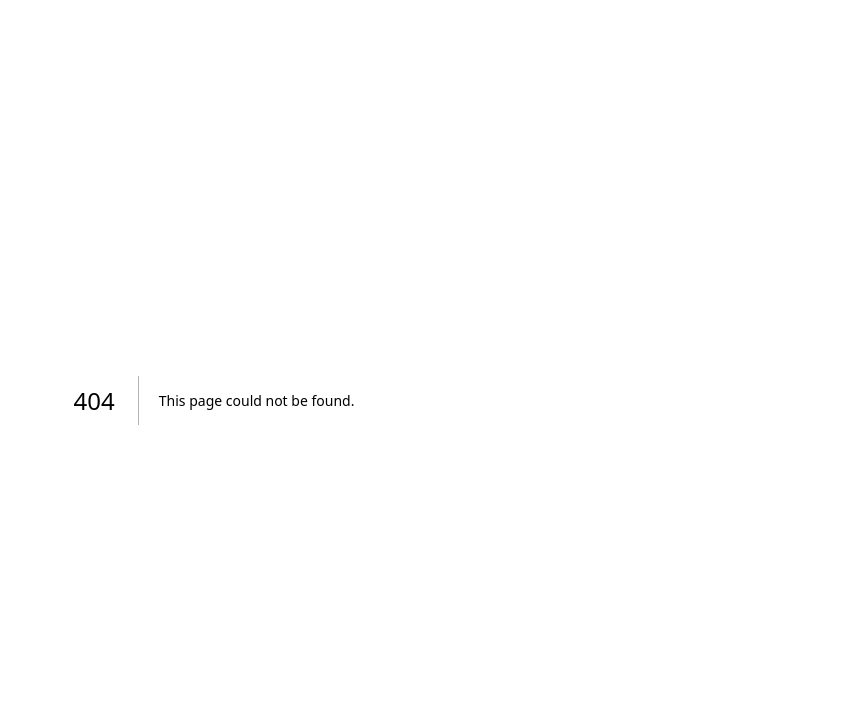
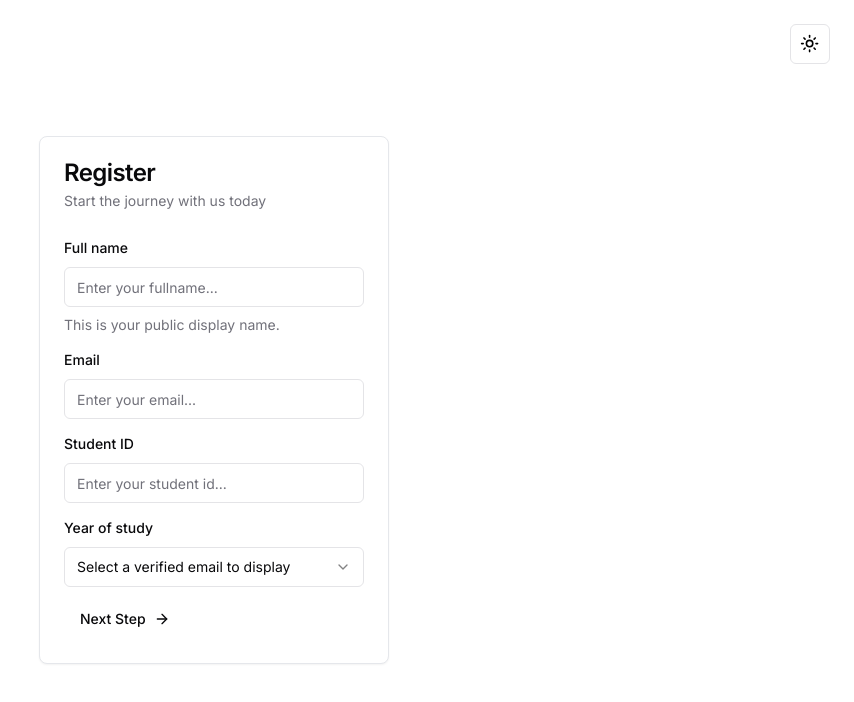
Before and after one commit to gcanahuirev/shadcn-table, a Next.js app: page /registry in a window 1280 px wide. Before the commit this address had no page. Shown: the top 702 px of the page, without its empty margins (426-1280 px from the left). Built offline with nearby package versions, Linux system fonts and the light colour scheme.

Commit message:
feat: add new page with form using shadcn and zod

```diff
--- a/src/app/page.tsx
+++ b/src/app/page.tsx
@@ -3,8 +3,13 @@ import Link from "next/link";
 
 export default function Home() {
   return (
-    <Button asChild>
-      <Link href="/people">Hello</Link>
-    </Button>
+    <div>
+      <Button asChild>
+        <Link href="/people">People</Link>
+      </Button>
+      <Button asChild>
+        <Link href="/registry">Registry</Link>
+      </Button>
+    </div>
   );
 }
--- /dev/null
+++ b/src/app/registry/page.tsx
@@ -0,0 +1,268 @@
+"use client";
+import { useState } from "react";
+import { Button } from "@/components/ui/button";
+import {
+  Card,
+  CardContent,
+  CardDescription,
+  CardHeader,
+  CardTitle,
+} from "@/components/ui/card";
+import { Input } from "@/components/ui/input";
+import {
+  Select,
+  SelectContent,
+  SelectItem,
+  SelectTrigger,
+  SelectValue,
+} from "@/components/ui/select";
+import { ThemeToggle } from "@/components/ThemeToggle";
+import { useForm } from "react-hook-form";
+import { registerSchema } from "@/validator/auth";
+import { z } from "zod";
+import { zodResolver } from "@hookform/resolvers/zod";
+import {
+  Form,
+  FormControl,
+  FormDescription,
+  FormField,
+  FormItem,
+  FormLabel,
+  FormMessage,
+} from "@/components/ui/form";
+import { ArrowRight } from "lucide-react";
+import { cn } from "@/lib/utils";
+import { useToast } from "@/components/ui/use-toast";
+import { ToastAction } from "@/components/ui/toast";
+
+type Input = z.infer<typeof registerSchema>;
+
+const Registry = () => {
+  const { toast } = useToast();
+  const [formStep, setFormStep] = useState(0);
+  const form = useForm<Input>({
+    resolver: zodResolver(registerSchema),
+    defaultValues: {
+      email: "",
+      name: "",
+      password: "",
+      studentId: "",
+      year: "",
+      confirmPassword: "",
+    },
+  });
+  function onSubmit(data: Input) {
+    if (data.confirmPassword !== data.password) {
+      toast({
+        title: "Passwords do not match",
+        variant: "destructive",
+        action: <ToastAction altText="Try again">Try again</ToastAction>,
+      });
+      return;
+    }
+    alert(JSON.stringify(data, null, 2));
+  }
+
+  return (
+    <div>
+      <ThemeToggle className="absolute top-6 right-6" />
+
+      {/* Form */}
+      <div className="absolute top-1/2 left-1/2 -translate-x-1/2 -translate-y-1/2">
+        <Card className="w-[350px]">
+          <CardHeader>
+            <CardTitle>Register</CardTitle>
+            <CardDescription>Start the journey with us today</CardDescription>
+          </CardHeader>
+          <CardContent>
+            <Form {...form}>
+              <form
+                onSubmit={form.handleSubmit(onSubmit)}
+                className="space-y-3"
+              >
+                <div
+                  className={cn("space-y-3", {
+                    hidden: formStep == 1,
+                  })}
+                >
+                  {/* name */}
+                  <FormField
+                    control={form.control}
+                    name="name"
+                    render={({ field }) => (
+                      <FormItem>
+                        <FormLabel>Full name</FormLabel>
+                        <FormControl>
+                          <Input
+                            placeholder="Enter your fullname..."
+                            {...field}
+                          />
+                        </FormControl>
+                        <FormDescription>
+                          This is your public display name.
+                        </FormDescription>
+                        <FormMessage />
+                      </FormItem>
+                    )}
+                  />
+                  {/* email */}
+                  <FormField
+                    control={form.control}
+                    name="email"
+                    render={({ field }) => (
+                      <FormItem>
+                        <FormLabel>Email</FormLabel>
+                        <FormControl>
+                          <Input placeholder="Enter your email..." {...field} />
+                        </FormControl>
+                        <FormMessage />
+                      </FormItem>
+                    )}
+                  />
+                  {/* student id */}
+                  <FormField
+                    control={form.control}
+                    name="studentId"
+                    render={({ field }) => (
+                      <FormItem>
+                        <FormLabel>Student ID</FormLabel>
+                        <FormControl>
+                          <Input
+                            placeholder="Enter your student id..."
+                            {...field}
+                          />
+                        </FormControl>
+                        <FormMessage />
+                      </FormItem>
+                    )}
+                  />
+                  {/* year */}
+                  <FormField
+                    control={form.control}
+                    name="year"
+                    render={({ field }) => (
+                      <FormItem>
+                        <FormLabel>Year of study</FormLabel>
+                        <Select
+                          onValueChange={field.onChange}
+                          defaultValue={field.value}
+                        >
+                          <FormControl>
+                            <SelectTrigger>
+                              <SelectValue placeholder="Select a verified email to display" />
+                            </SelectTrigger>
+                          </FormControl>
+                          <SelectContent>
+                            {[10, 11, 12, 13].map((year) => {
+                              return (
+                                <SelectItem value={year.toString()} key={year}>
+                                  Year {year}
+                                </SelectItem>
+                              );
+                            })}
+                          </SelectContent>
+                        </Select>
+                        <FormMessage />
+                      </FormItem>
+                    )}
+                  />
+                </div>
+                <div
+                  className={cn("space-y-3", {
+                    hidden: formStep == 0,
+                  })}
+                >
+                  {/* password */}
+                  <FormField
+                    control={form.control}
+                    name="password"
+                    render={({ field }) => (
+                      <FormItem>
+                        <FormLabel>Password</FormLabel>
+                        <FormControl>
+                          <Input
+                            placeholder="Enter your password..."
+                            {...field}
+                            type="password"
+                          />
+                        </FormControl>
+                        <FormMessage />
+                      </FormItem>
+                    )}
+                  />
+                  {/* confirm password */}
+                  <FormField
+                    control={form.control}
+                    name="confirmPassword"
+                    render={({ field }) => (
+                      <FormItem>
+                        <FormLabel>Confirm password</FormLabel>
+                        <FormControl>
+                          <Input
+                            placeholder="Confirm your password"
+                            {...field}
+                            type="password"
+                          />
+                        </FormControl>
+                        <FormMessage />
+                      </FormItem>
+                    )}
+                  />
+                </div>
+                <div className="flex gap-2">
+                  <Button
+                    type="submit"
+                    className={cn({
+                      hidden: formStep == 0,
+                    })}
+                  >
+                    Submit
+                  </Button>
+                  <Button
+                    type="button"
+                    variant={"ghost"}
+                    className={cn({
+                      hidden: formStep == 1,
+                    })}
+                    onClick={() => {
+                      // validation
+                      form.trigger(["email", "name", "year", "studentId"]);
+                      const emailState = form.getFieldState("email");
+                      const nameState = form.getFieldState("name");
+                      const yearState = form.getFieldState("year");
+                      const idState = form.getFieldState("studentId");
+
+                      if (!emailState.isDirty || emailState.invalid) return;
+                      if (!nameState.isDirty || nameState.invalid) return;
+                      if (!yearState.isDirty || yearState.invalid) return;
+                      if (!idState.isDirty || idState.invalid) return;
+
+                      setFormStep(1);
+                    }}
+                  >
+                    Next Step
+                    <ArrowRight className="w-4 h-4 ml-2" />
+                  </Button>
+                  <Button
+                    type="button"
+                    variant={"ghost"}
+                    className={cn({
+                      hidden: formStep == 0,
+                    })}
+                    onClick={() => {
+                      setFormStep(0);
+                    }}
+                  >
+                    Go Back
+                  </Button>
+                </div>
+              </form>
+            </Form>
+          </CardContent>
+        </Card>
+      </div>
+    </div>
+  );
+};
+
+export default Registry;
--- a/src/components/theme-provider.tsx
+++ b/src/components/theme-provider.tsx
@@ -3,6 +3,7 @@
 import { useEffect, useState } from "react";
 import { ThemeProvider as NextThemesProvider } from "next-themes";
 import { type ThemeProviderProps } from "next-themes/dist/types";
+import { Toaster } from "@/components/ui/toaster";
 
 export function ThemeProvider({ children, ...props }: ThemeProviderProps) {
   const [isClient, setIsClient] = useState(false);
@@ -17,5 +18,12 @@ export function ThemeProvider({ children, ...props }: ThemeProviderProps) {
     return null;
   }
 
-  return <NextThemesProvider {...props}>{children}</NextThemesProvider>;
+  return (
+    <NextThemesProvider {...props}>
+      <div className="min-h-screen">
+        {children}
+        <Toaster />
+      </div>
+    </NextThemesProvider>
+  );
 }
--- /dev/null
+++ b/src/validator/auth.ts
@@ -0,0 +1,19 @@
+import { z } from "zod";
+
+export const registerSchema = z.object({
+  email: z.string().email(),
+  name: z
+    .string()
+    .min(3, { message: "Your name should not be that short!" })
+    .max(255),
+  studentId: z
+    .string()
+    .min(7)
+    .max(7)
+    .refine((val) => !isNaN(val as unknown as number), {
+      message: "Student ID should be a number",
+    }),
+  year: z.string().min(2).max(10),
+  password: z.string().min(6).max(100),
+  confirmPassword: z.string().min(6).max(100),
+});
```
